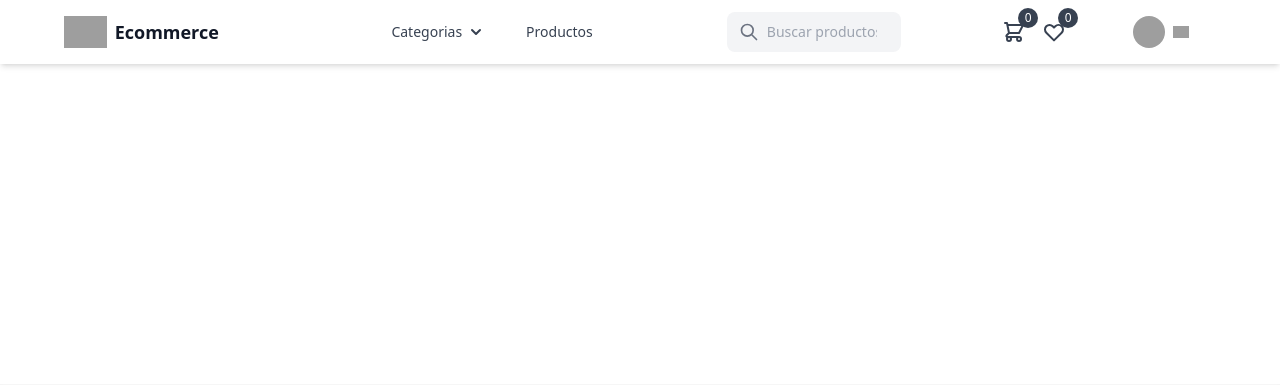
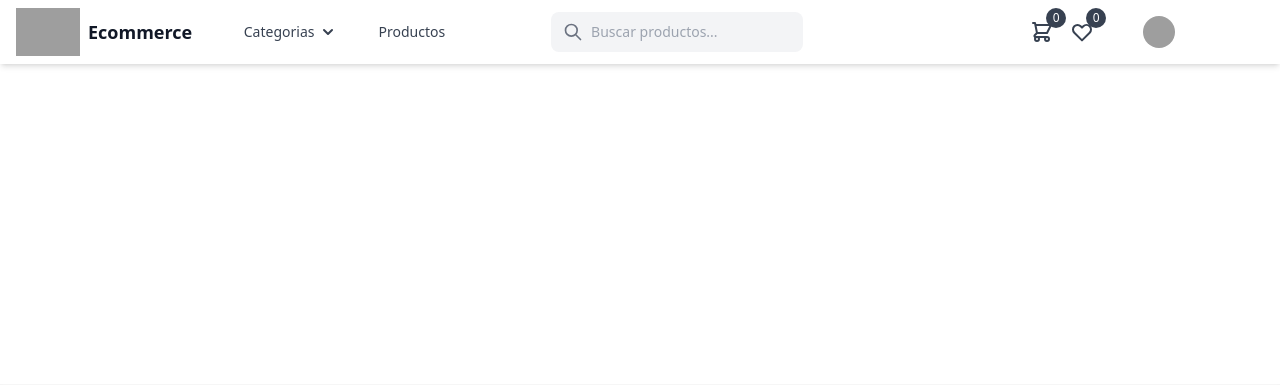
Before and after one commit to BenjaminMehrez/Ecommerce, a Django app: page / in a window 1280 px wide. Shown: the top 385 px of the page. Run offline with Django 5.2, Linux system fonts and the light colour scheme; the visitor is signed in with stand-in values (Sample User, id 1); data that the repository does not hold is empty; parts of the project's set-up code (start-up, migrations or seed data) failed here and were passed over; some libraries are stand-ins or nearby versions; grey boxes are pictures that could not be loaded.

Commit message:
update mobile-designe

```diff
--- a/templates/includes/header.html
+++ b/templates/includes/header.html
@@ -1,11 +1,11 @@
 {% load static %}
 {% if request.resolver_match.url_name != 'account_login' and request.resolver_match.url_name != 'account_signup' %}
 <header x-data="{ mobilenavOpen: false, mobilesearchOpen: false }" class="bg-white shadow-md top-0 z-40 sticky">
-    <div class="md:grid grid-cols-7 items-center lg:container m-auto px-4 sm:px-6 lg:px-8 sticky h-16">
-            <div class="flex justify-between items-center m-auto px-4 sm:px-6 lg:px-8 pt-2 md:pt-0">
+    <div class="md:grid grid-cols-9 items-center xl:container m-auto sticky md:pr-10 h-16">
+            <div class="flex justify-between items-center m-auto px-4 pt-2 md:pt-0">
                 <div class="flex">
                     <a href="/" class="flex items-center gap-2">
-                      <img class="h-12 md:h-8 w-auto" src="{% static 'images/logo-black.svg' %}" alt="Logo">
+                      <img class="h-12 w-auto" src="{% static 'images/logo-black.svg' %}" alt="Logo">
                       <span class="hidden sm:block text-lg font-bold text-gray-900">Ecommerce</span>
                     </a>
                 </div>
@@ -50,7 +50,7 @@
             </div>
 
 
-            <nav class="hidden md:grid col-start-3 grid-flow-col space-x-4">
+            <nav class="hidden md:grid col-start-4 lg:col-start-3 grid-flow-col justify-center space-x-4">
                 <div x-data="{ open: false }" class="relative">
                     <button @click="open = !open" @click.away="open = false"
                         class="bg-transparent text-gray-700 hover:text-gray-900 px-3 py-2 rounded-md text-sm font-medium inline-flex items-center">
@@ -85,7 +85,7 @@
                 <a href="{% url 'product-list' %}"
                     class="text-gray-700 hover:text-gray-900 px-3 py-2 rounded-md text-sm font-medium">Productos</a>
             </nav>
-            <div class="hidden md:grid col-start-5 justify-end items-center">
+            <div class="hidden md:grid col-start-6 lg:col-start-5 lg:col-end-7 justify-start items-center">
                 <form action="{% url 'search' %}" method="GET" class="relative">
                   <input type="search" name="q" placeholder="Buscar productos..." class="bg-gray-100 text-gray-900 text-sm rounded-lg focus:ring-blue-500 focus:border-blue-500 block w-full pl-10 p-2.5" />
                   <button class="bg-transparent absolute inset-y-0 left-0 flex items-center pl-3">
@@ -100,12 +100,12 @@
             x-transition:leave="duration-300 ease-in"
             x-transition:leave-start="opacity-100 translate-x-0"
             x-transition:leave-end="opacity-0 -translate-x-96">
-                        <form class="flex mt-6 justify-center" method="GET" action="{% url 'search' %}">
-                            <input class="p-1 search text-black outline-0" type="text" name="q" placeholder="Buscar" value="{{ query }}">
+                        <form class="flex mt-6 justify-center px-4" method="GET" action="{% url 'search' %}">
+                            <input class="p-2 search text-black outline-0" type="text" name="q" placeholder="Buscar" value="{{ query }}">
                             <button class="p-2 bg-gray-200 search-lupa hover:bg-gray-300"><img class="w-7" src="{% static 'images/search-black.svg' %}" alt="search"></button>
                         </form>
             </nav>
-            <div class="hidden md:grid grid-flow-col col-start-6 justify-end ">
+            <div class="hidden md:grid grid-flow-col col-start-7 col-end-9 lg:col-start-8 justify-center xl:justify-end">
                 <a href="{% url 'cart' %}"
                     class="relative inline-flex items-center justify-center p-2 text-gray-700 transition-colors duration-200 hover:text-gray-900">
                     <svg class="h-6 w-6" fill="none" stroke="currentColor" viewBox="0 0 24 24"
@@ -129,96 +129,50 @@
                         class="absolute -top-1 -right-1 flex h-5 w-5 items-center justify-center rounded-full bg-gray-700 text-xs font-medium text-white">{% if wishlist == 0 %}0{% else %}{{ wishlist.count }}{% endif %}</span>
                 </a>
             </div>
-            <nav x-show="mobilenavOpen" x-cloak class="md:!block grid col-start-7 bg-white h-screen w-screen md:h-auto md:w-auto -mt-20 md:mt-0 absolute md:relative z-[-1]"
+            <nav x-show="mobilenavOpen" x-cloak class="md:!grid grid col-start-9 col-end-10 md:justify-center bg-white h-screen w-screen md:h-auto md:w-auto -mt-20 md:mt-0 absolute md:relative z-[-1]"
             x-transition:enter="duration-300 ease-out"
             x-transition:enter-start="opacity-0 translate-x-96"
             x-transition:enter-end="opacity-100 translate-x-0"
             x-transition:leave="duration-300 ease-in"
             x-transition:leave-start="opacity-100 translate-x-0"
             x-transition:leave-end="opacity-0 translate-x-96">
-                <ul class="flex items-center navitems text-black flex-col md:flex-row gap-8 md:gap-0 justify-center h-full -translate-y-10 md:translate-y-0">
+                <ul class="flex flex-col items-end mt-40 md:mt-0 px-10 md:px-0 text-xl md:text-sm h-full md:flex-row -translate-y-10 md:translate-y-0">
                     {% if request.user.is_authenticated %}
-                    <li x-data="{ dropdownOpen: false }" class="hover:bg-gray-200 rounded-lg relative">
-                        <a @click="dropdownOpen = !dropdownOpen" @click.away="dropdownOpen = false" class="cursor-pointer select-none">
-                            <img class="h-8 w-8 rounded-full" src="{% static 'images/usericon.svg' %}" alt="">
-                            <img x-bind:class="dropdownOpen && 'rotate-180 duration-300'" class="w-4" src="https://img.icons8.com/small/32/0000/expand-arrow.png" alt="Dropdown" />
+					<nav class="md:hidden">
+						<div x-data="{ open: true }" class="relative">
+							<a @click="open = !open" @click.away="dropdownOpen = false" class="flex items-center justify-end gap-2 select-none">
+								<svg class="ml-1 h-5 w-5" :class="{'rotate-180': open}" xmlns="http://www.w3.org/2000/svg"
+									viewBox="0 0 20 20" fill="currentColor">
+									<path fill-rule="evenodd"
+										d="M5.293 7.293a1 1 0 011.414 0L10 10.586l3.293-3.293a1 1 0 111.414 1.414l-4 4a1 1 0 01-1.414 0l-4-4a1 1 0 010-1.414z"
+										clip-rule="evenodd" />
+								</svg>
+								Categorias
 							</a>
-                        <div x-show="dropdownOpen" x-cloak class="w-40 absolute right-0 bg-white text-black shadow rounded-lg w-30 p-2 z-20"
-                        x-transition:enter="duration-300 ease-out"
-                        x-transition:enter-start="opacity-0 -translate-y-5 scale-90"
-                        x-transition:enter-end="opacity-100 translate-y-0 scale-100">
-                            <ul class="hoverlist [&>li>a]:justify-end">
-                                <li><a href="{% url 'profile' %}">Mi Perfil</a></li>
-                                {% if request.user.is_superuser %}
-                                    <hr style="border: 1px solid #999;">
-                                    <a href="{% url 'dashboard-admin' %}" class="block px-4 py-2 text-sm text-gray-700 hover:bg-gray-100" role="menuitem">Adminstracion</a>
-                                {% endif %}
-                                <li><a href="{% url 'account_logout' %}">Cerrar Sesion</a></li>
-                            </ul>
-                        </div>
-                    </li>
-
-                    {% else %}
-                    <li><a class="hover:underline" href="{% url 'account_login' %}">Inicia sesión</a></li>
-                    <li><a class="hover:underline" href="{% url 'account_signup' %}?next={% url 'profile-onboarding' %}">Regístrate</a></li>
-                    {% endif %}
-                </ul>
-            </nav>
-    </div>
-</header>
-{% endif %}
-
-
-
-
-<!-- <header class="bg-white shadow-md sticky top-0 z-40">
-    <div class="container mx-auto px-4 sm:px-6 lg:px-8">
-      <div class="flex items-center justify-between h-16">
-        <div class="flex-shrink-0">
-          <a href="/" class="flex items-center gap-2">
-            <img class="h-8 w-auto" src="{% static 'images/logo-black.svg' %}" alt="Logo">
-            <span class="text-lg font-bold text-gray-900">Ecommerce</span>
-          </a>
-        </div>
-        <nav class="hidden md:flex space-x-4">
-          <div x-data="{ open: false }" class="relative">
-            <button @click="open = !open" @click.away="open = false" class="bg-transparent text-gray-700 hover:text-gray-900 px-3 py-2 rounded-md text-sm font-medium inline-flex items-center">
-              Categorias
-              <svg class="ml-1 h-5 w-5" :class="{'rotate-180': open}" xmlns="http://www.w3.org/2000/svg" viewBox="0 0 20 20" fill="currentColor">
-                <path fill-rule="evenodd" d="M5.293 7.293a1 1 0 011.414 0L10 10.586l3.293-3.293a1 1 0 111.414 1.414l-4 4a1 1 0 01-1.414 0l-4-4a1 1 0 010-1.414z" clip-rule="evenodd" />
-              </svg>
-            </button>
-            <div x-show="open" x-transition:enter="transition ease-out duration-100" x-transition:enter-start="transform opacity-0 scale-95" x-transition:enter-end="transform opacity-100 scale-100" x-transition:leave="transition ease-in duration-75" x-transition:leave-start="transform opacity-100 scale-100" x-transition:leave-end="transform opacity-0 scale-95" class="absolute right-0 mt-2 w-48 rounded-md shadow-lg bg-white ring-1 ring-black ring-opacity-5">
+							<div x-show="open" x-cloak x-transition:enter="transition ease-out duration-300"
+								x-transition:enter-start="transform opacity-0 scale-95"
+								x-transition:enter-end="transform opacity-100 scale-100"
+								x-transition:leave="transition ease-in duration-75"
+								x-transition:leave-start="transform opacity-100 scale-100"
+								x-transition:leave-end="transform opacity-0 scale-95"
+								class="text-end">
 								<div class="py-1" role="menu" aria-orientation="vertical" aria-labelledby="options-menu">
 									{% for category in categories %}
-                  <a href="{% url 'category-product-list' category.cid %}" class="block px-4 py-2 text-sm text-gray-700 hover:bg-gray-100 hover:text-gray-900" role="menuitem">{{ category.title }}</a>
+									<a href="{% url 'category-product-list' category.cid %}"
+										class="block py-2  text-gray-700 hover:bg-gray-100 hover:text-gray-900"
+										role="menuitem">{{ category.title }}</a>
 									{% endfor %}
 									<div class="border-t border-gray-100"></div>
-                <a href="{% url 'category-list' %}" class="block px-4 py-2 text-sm text-gray-700 hover:bg-gray-100 hover:text-gray-900" role="menuitem">Todas las categorias</a>
+									<a href="{% url 'category-list' %}"
+										class="block py-2  text-gray-700 hover:bg-gray-100 hover:text-gray-900"
+										role="menuitem">Todas las categorias</a>
 								</div>
 							</div>
 						</div>
-          <a href="{% url 'product-list' %}" class="text-gray-700 hover:text-gray-900 px-3 py-2 rounded-md text-sm font-medium">Productos</a>
 					</nav>
-        <div class="hidden md:flex items-center">
-          <form action="{% url 'search' %}" method="GET" class="relative">
-            <input type="search" name="q" placeholder="Buscar productos..." class="bg-gray-100 text-gray-900 text-sm rounded-lg focus:ring-blue-500 focus:border-blue-500 block w-full pl-10 p-2.5" />
-            <button class="bg-transparent absolute inset-y-0 left-0 flex items-center pl-3">
-                <svg class="w-5 h-5 text-gray-500" fill="none" stroke="currentColor" viewBox="0 0 24 24" xmlns="http://www.w3.org/2000/svg"><path stroke-linecap="round" stroke-linejoin="round" stroke-width="2" d="M21 21l-6-6m2-5a7 7 0 11-14 0 7 7 0 0114 0z"></path></svg>
-            </button>
-          </form>
-        </div>
-        <div class="flex items-center">
-          <a href="{% url 'cart' %}" class="relative inline-flex items-center justify-center p-2 text-gray-700 transition-colors duration-200 hover:text-gray-900">
-            <svg class="h-6 w-6" fill="none" stroke="currentColor" viewBox="0 0 24 24" xmlns="http://www.w3.org/2000/svg"><path stroke-linecap="round" stroke-linejoin="round" stroke-width="2" d="M3 3h2l.4 2M7 13h10l4-8H5.4M7 13L5.4 5M7 13l-2.293 2.293c-.63.63-.184 1.707.707 1.707H17m0 0a2 2 0 100 4 2 2 0 000-4zm-8 2a2 2 0 11-4 0 2 2 0 014 0z"></path></svg>
-            <span class="cart-items-count absolute -top-1 -right-1 flex h-5 w-5 items-center justify-center rounded-full bg-gray-700 text-xs font-medium text-white">{{ request.session.cart_data_obj|length }}</span>
-          </a>
-          <a href="{% url 'wishlist' %}" class="relative inline-flex items-center justify-center p-2 text-gray-700 transition-colors duration-200 hover:text-gray-900">
-            <svg class="h-6 w-6" fill="none" stroke="currentColor" viewBox="0 0 24 24" xmlns="http://www.w3.org/2000/svg"><path stroke-linecap="round" stroke-linejoin="round" stroke-width="2" d="M4.318 6.318a4.5 4.5 0 000 6.364L12 20.364l7.682-7.682a4.5 4.5 0 00-6.364-6.364L12 7.636l-1.318-1.318a4.5 4.5 0 00-6.364 0z"></path></svg>
-            <span class="absolute -top-1 -right-1 flex h-5 w-5 items-center justify-center rounded-full bg-gray-700 text-xs font-medium text-white">{% if wishlist == 0 %}0{% else %}{{ wishlist.count }}{% endif %}</span>
-          </a>
-          {% if request.user.is_authenticated %}
-            <div x-data="{ open: false }" class="ml-3 relative">
+					<li><a href="{% url 'product-list' %}" class="md:hidden hover:underline">Productos</a></li>
+                    <div class="flex flex-col items-end gap-6 pt-8 mt-6 md:mt-0 border-t-2 w-full md:pt-0 md:flex md:border-0 md:flex-row md:items-center md:gap-3">
+						<div x-data="{ open: false }" class="hidden md:block ml-3 relative">
                             <div>
                               <button @click="open = !open" @click.away="open = false" class="bg-transparent flex text-sm rounded-full focus:outline-none focus:ring-2 focus:ring-offset-2 focus:ring-offset-gray-800 focus:ring-white" id="user-menu" aria-haspopup="true">
                                 <img class="h-8 w-8 rounded-full" src="{% static 'images/usericon.svg' %}" alt="">
@@ -233,11 +187,53 @@
                               {% endif %}
                             </div>
                           </div>
+						<li><a class="md:hidden hover:underline" href="{% url 'dashboard' %}">Mi cuenta</a></li>
+						<li><a href="{% url 'product-list' %}" class="md:hidden hover:underline">Ayuda</a></li>
+						<li><a href="{% url 'product-list' %}" class="md:hidden hover:underline">Contactanos</a></li>
+					</div>
                     {% else %}
-            <a href="{% url 'account_login' %}" class="text-gray-700 hover:text-gray-900 px-3 py-2 rounded-md text-sm font-medium">Iniciar Sesion</a>
-            <a href="{% url 'account_signup' %}?next={% url 'profile-onboarding' %}" class="ml-4 inline-flex items-center px-4 py-2 border border-transparent text-sm font-medium rounded-md text-white bg-blue-600 hover:bg-blue-700">Registrate</a>
-          {% endif %}
+					<nav class="md:hidden">
+						<div x-data="{ open: true }" class="relative">
+							<a @click="open = !open" @click.away="dropdownOpen = false" class="flex items-center justify-end gap-2 select-none">
+								<svg class=" h-5 w-5" :class="{'rotate-180': open}" xmlns="http://www.w3.org/2000/svg"
+									viewBox="0 0 20 20" fill="currentColor">
+									<path fill-rule="evenodd"
+										d="M5.293 7.293a1 1 0 011.414 0L10 10.586l3.293-3.293a1 1 0 111.414 1.414l-4 4a1 1 0 01-1.414 0l-4-4a1 1 0 010-1.414z"
+										clip-rule="evenodd" />
+								</svg>
+								Categorias
+							</a>
+							<div x-show="open" x-cloak x-transition:enter="transition ease-out duration-300"
+								x-transition:enter-start="transform opacity-0 scale-95"
+								x-transition:enter-end="transform opacity-100 scale-100"
+								x-transition:leave="transition ease-in duration-75"
+								x-transition:leave-start="transform opacity-100 scale-100"
+								x-transition:leave-end="transform opacity-0 scale-95"
+								class="text-end">
+								<div class="py-1" role="menu" aria-orientation="vertical" aria-labelledby="options-menu">
+									{% for category in categories %}
+									<a href="{% url 'category-product-list' category.cid %}"
+										class="block py-2  text-gray-700 hover:bg-gray-100 hover:text-gray-900"
+										role="menuitem">{{ category.title }}</a>
+									{% endfor %}
+									<div class="border-t border-gray-100"></div>
+									<a href="{% url 'category-list' %}"
+										class="block py-2  text-gray-700 hover:bg-gray-100 hover:text-gray-900"
+										role="menuitem">Todas las categorias</a>
 								</div>
 							</div>
 						</div>
-</header> -->
+					</nav>
+					<li><a href="{% url 'product-list' %}" class="md:hidden hover:underline">Productos</a></li>
+                    <div class="flex flex-col items-end gap-6 pt-8 mt-6 md:mt-0 border-t-2 w-full md:pt-0 md:flex md:border-0 md:flex-row md:items-center md:gap-3">
+						<li class="min-w-20 md:ml-5 lg:ml-16"><a class="hover:underline" href="{% url 'account_login' %}">Inicia sesión</a></li>
+                    	<li><a class="hover:underline" href="{% url 'account_signup' %}?next={% url 'profile-onboarding' %}">Regístrate</a></li>
+						<li><a href="{% url 'product-list' %}" class="md:hidden hover:underline">Ayuda</a></li>
+						<li><a href="{% url 'product-list' %}" class="md:hidden hover:underline">Contactanos</a></li>
+					</div>
+                    {% endif %}
+                </ul>
+            </nav>
+    </div>
+</header>
+{% endif %}
```
Lines whose indentation alone changed are shown as unchanged.
